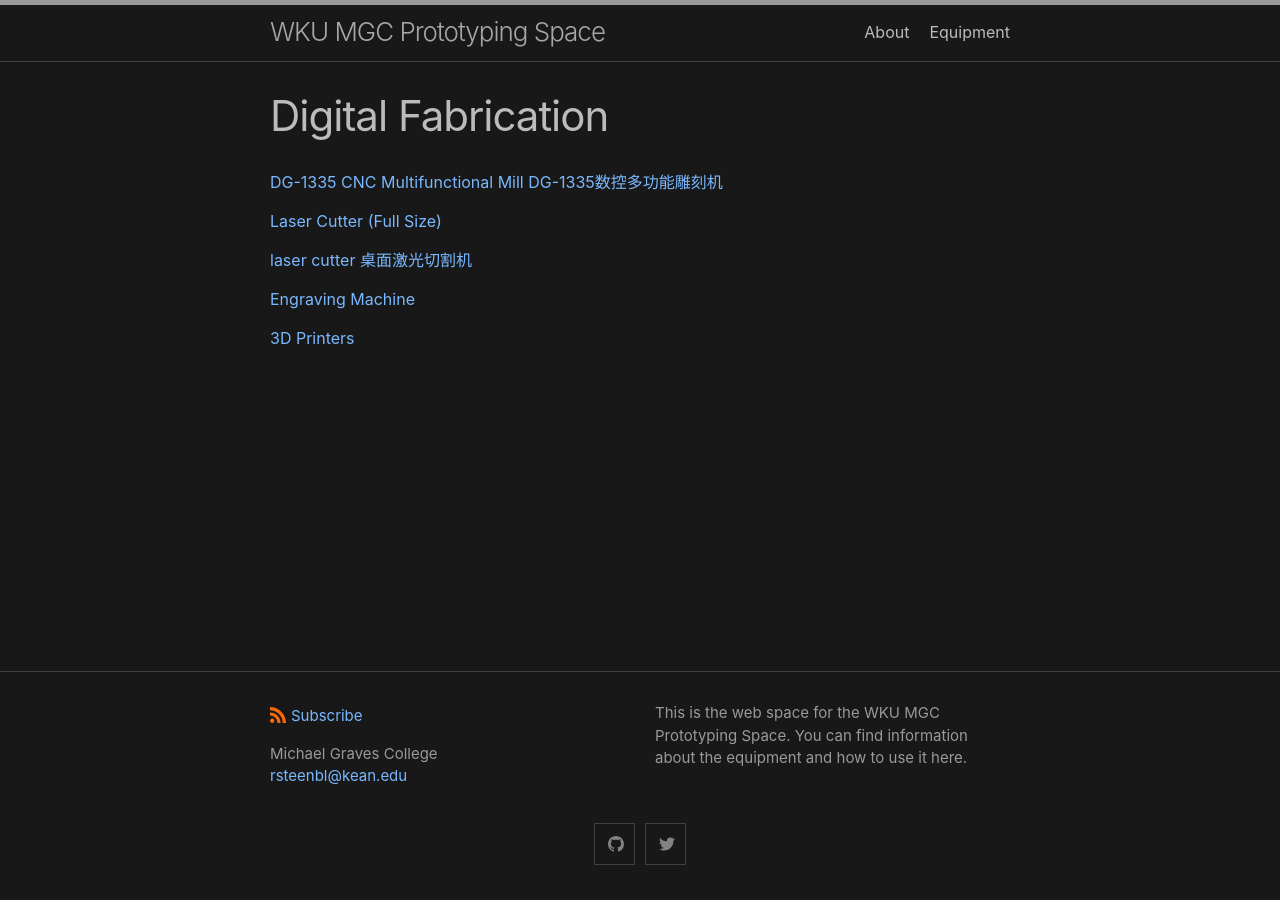
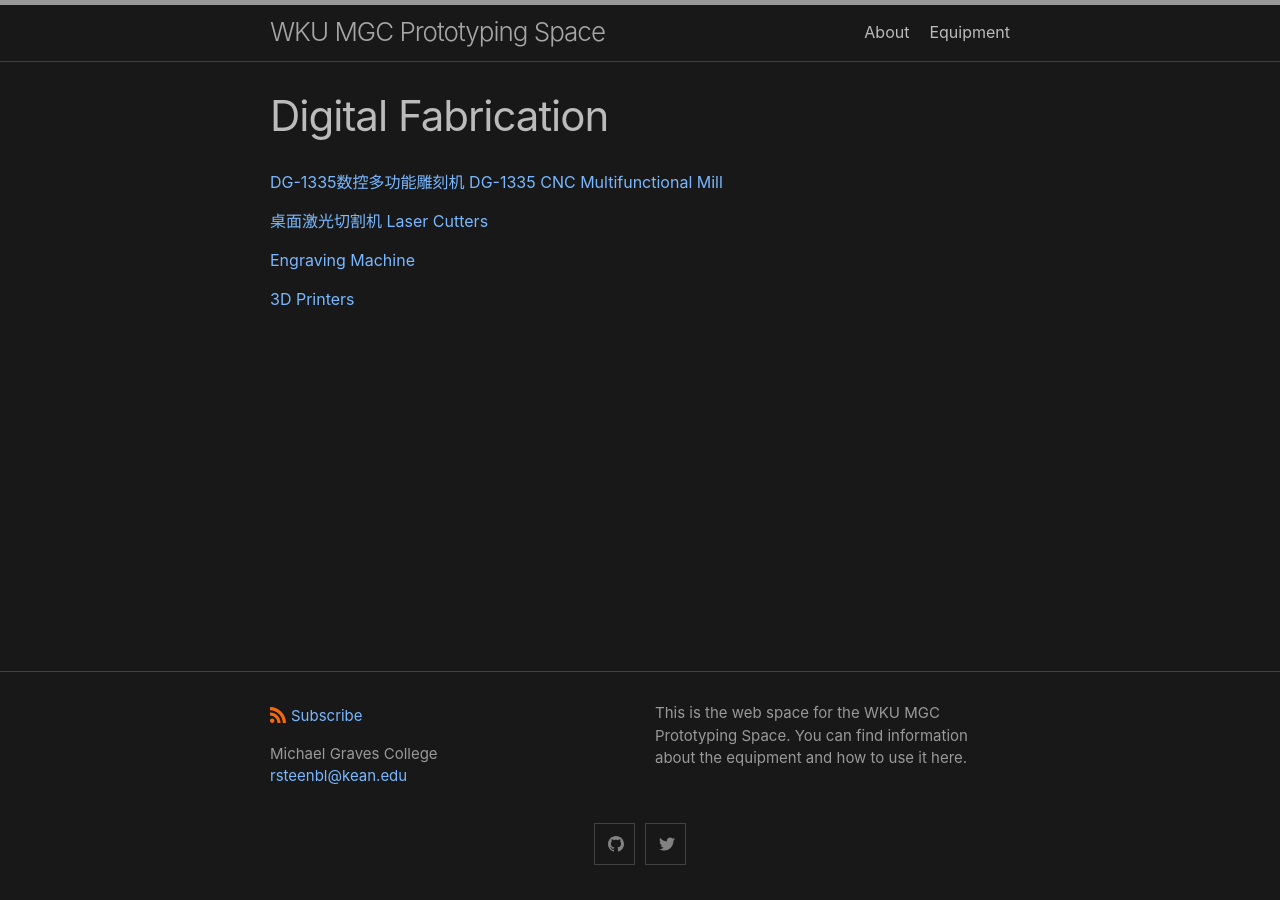
Before and after one commit to KeanMGC/WKUProtoSpace, a Jekyll site: the page built from digfab.md, in a window 1280 px wide. Built offline with Jekyll 4.4.1, drawn with Linux system fonts in a browser that asks for light colours.

Commit message:
Equipment Page Org Updates

```diff
--- a/digfab.md
+++ b/digfab.md
@@ -4,11 +4,9 @@
 permalink: /digfab/
 ---
 
-[DG-1335 CNC Multifunctional Mill DG-1335数控多功能雕刻机](/cnc.md/)
+[DG-1335数控多功能雕刻机 DG-1335 CNC Multifunctional Mill ](/cnc.md/)
 
-[Laser Cutter (Full Size)](/laser.md/)
-
-[laser cutter 桌面激光切割机](/laser.md/)
+[桌面激光切割机 Laser Cutters ](/laser.md/)
 
 [Engraving Machine](/engraver.md/)
 
```
Also changed, not shown: laser.md (+5 -0 lines), wood.md (+0 -1 lines).
